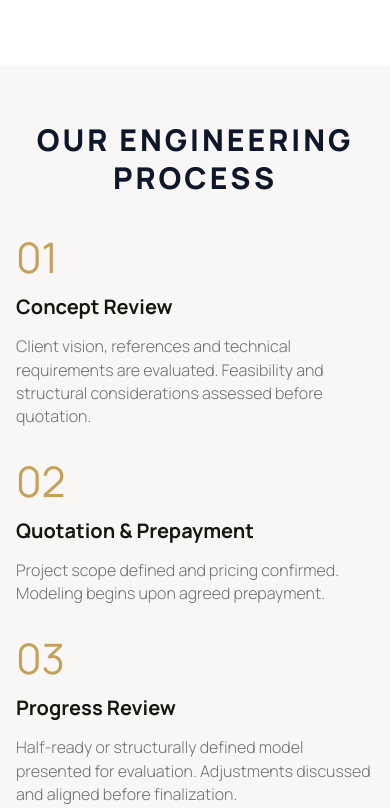
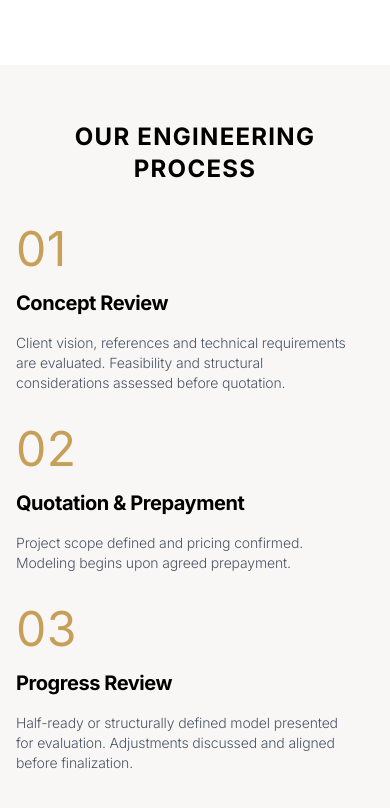
Before and after one commit to neetrino/goldcrest3d.com, a Next.js app: page / in a window 390 px wide. Shown: the part 6820-7628 px from the top of the page. Built offline with nearby package versions, Linux system fonts and the light colour scheme; no server answers.

Commit message:
Our Engineering Process is ready for mobile

```diff
--- a/src/components/landing/SectionProcess.tsx
+++ b/src/components/landing/SectionProcess.tsx
@@ -1,4 +1,21 @@
 import { LANDING_SECTION_IDS } from "@/constants";
+
+/**
+ * Mobile: Inter 24/32, 277px wide, tracking 1.27px.
+ * `md:` — previous desktop heading (Manrope 34px, extrabold, …).
+ */
+const PROCESS_HEADING_CLASS =
+  "mx-auto w-full max-w-[277px] text-center font-sans text-[24px] font-bold uppercase not-italic leading-8 tracking-[1.27px] text-black md:max-w-none md:font-manrope md:text-[34px] md:font-extrabold md:leading-tight md:tracking-[3px] md:text-[#0f172a]";
+
+/** Mobile: Inter; `md:`/`lg:` — previous step typography (Manrope). */
+const PROCESS_STEP_NUM_CLASS =
+  "block font-sans text-[48px] font-normal leading-[48px] tracking-[0.352px] text-[#C69F58] md:font-manrope md:text-[42px] md:leading-none md:tracking-normal lg:text-[44px]";
+
+const PROCESS_STEP_TITLE_CLASS =
+  "font-sans text-[20px] font-bold leading-7 tracking-[-0.449px] text-black md:font-manrope md:leading-tight md:tracking-normal md:text-[#181610] lg:text-[19px]";
+
+const PROCESS_STEP_DESC_CLASS =
+  "max-w-[331px] font-sans text-sm font-light leading-5 tracking-[-0.15px] text-[#4A5565] md:max-w-none md:font-manrope md:text-[16px] md:font-light md:leading-[1.45] md:tracking-normal md:text-[rgba(24,22,16,0.6)] lg:text-[15px]";
 
 const STEPS: Array<{ num: string; title: string; description: string }> = [
   {
@@ -41,10 +58,7 @@ export function SectionProcess() {
       aria-labelledby="process-heading"
     >
       <div className="mx-auto max-w-[1400px] px-0">
-        <h2
-          id="process-heading"
-          className="font-manrope text-center font-extrabold uppercase leading-tight tracking-[3px] text-[#0f172a] text-[30px] md:text-[34px]"
-        >
+        <h2 id="process-heading" className={PROCESS_HEADING_CLASS}>
           Our Engineering Process
         </h2>
         <div className="mt-10 grid grid-cols-1 gap-8 sm:grid-cols-2 lg:grid-cols-5 lg:gap-6 lg:mt-12">
@@ -53,15 +67,9 @@ export function SectionProcess() {
               key={step.num}
               className="flex min-w-0 flex-col space-y-4 lg:space-y-3"
             >
-              <span className="font-manrope block font-normal leading-none text-[#c69f58] text-[42px] lg:text-[44px]">
-                {step.num}
-              </span>
-              <h3 className="font-manrope font-bold leading-tight text-[#181610] text-[20px] lg:text-[19px]">
-                {step.title}
-              </h3>
-              <p className="font-manrope font-light leading-[1.45] text-[rgba(24,22,16,0.6)] text-[16px] lg:text-[15px]">
-                {step.description}
-              </p>
+              <span className={PROCESS_STEP_NUM_CLASS}>{step.num}</span>
+              <h3 className={PROCESS_STEP_TITLE_CLASS}>{step.title}</h3>
+              <p className={PROCESS_STEP_DESC_CLASS}>{step.description}</p>
             </div>
           ))}
         </div>
```
